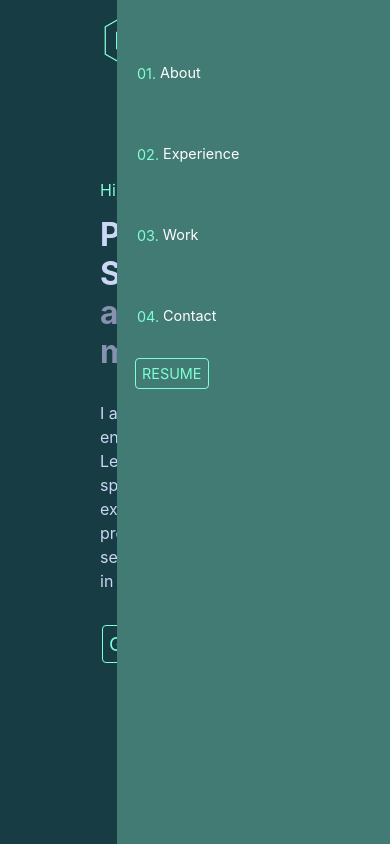
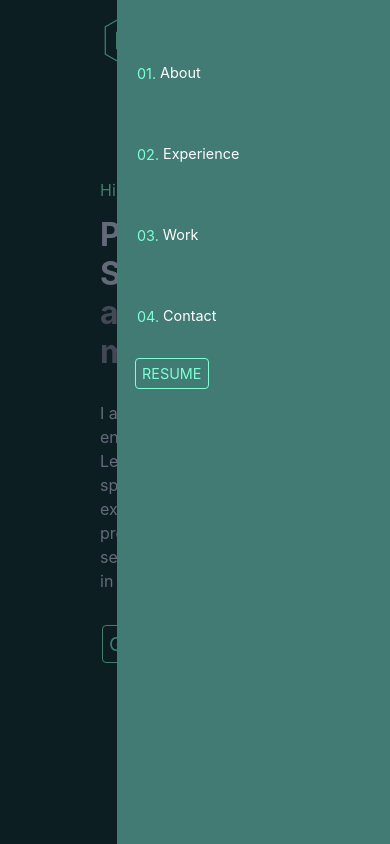
Before and after one commit to DonkeyKongJr/portfolio, a React (Create React App) app: page / in a window 390 px wide. Both pictures are taken after a click on the element 310 px from the left and 40 px from the top of the page. Shown: the top 844 px of the page. Built offline with nearby package versions, Linux system fonts and the light colour scheme; a web font is replaced by a local one.

Commit message:
feat(mobile): add backdrop to close side drawer

```diff
--- a/src/components/Navigation/SideDrawer/SideDrawer.js
+++ b/src/components/Navigation/SideDrawer/SideDrawer.js
@@ -3,6 +3,7 @@ import Aux from './../../../hoc/Aux';
 import NavigationItems from './../NavigationItems/NavigationItems';
 import classes from './SideDrawer.module.css';
 import Button from '../../UI/Button/Button';
+import BackDrop from '../../UI/BackDrop/BackDrop';
 
 const sideDrawer = (props) => {
   let attachedClasses = [classes.SideDrawer, classes.Close];
@@ -13,6 +14,7 @@ const sideDrawer = (props) => {
 
   return (
     <Aux>
+      <BackDrop show={props.open} clicked={props.closed} />
       <div className={attachedClasses.join(' ')}>
         <nav>
           <NavigationItems />
--- /dev/null
+++ b/src/components/UI/BackDrop/BackDrop.js
@@ -0,0 +1,9 @@
+import React from 'react';
+import classes from './BackDrop.module.css';
+
+const backDrop = (props) =>
+  props.show ? (
+    <div className={classes.Backdrop} onClick={props.clicked}></div>
+  ) : null;
+
+export default backDrop;
--- /dev/null
+++ b/src/components/UI/BackDrop/BackDrop.module.css
@@ -0,0 +1,9 @@
+.Backdrop {
+  width: 100%;
+  height: 100%;
+  position: fixed;
+  z-index: 100;
+  left: 0;
+  top: 0;
+  background-color: rgba(0, 0, 0, 50%);
+}
--- a/src/containers/Layout/Layout.js
+++ b/src/containers/Layout/Layout.js
@@ -37,6 +37,10 @@ class Layout extends React.Component {
     this.setState({ openMenu: true });
   };
 
+  closeMenuHandler = () => {
+    this.setState({ openMenu: false });
+  };
+
   render() {
     return (
       <Aux>
@@ -44,7 +48,7 @@ class Layout extends React.Component {
           clicked={this.scrollToHandler}
           openMenu={this.openMenuHandler}
         />
-        <SideDrawer open={this.state.openMenu} />
+        <SideDrawer open={this.state.openMenu} closed={this.closeMenuHandler} />
         <main className={classes.Content}>
           <Introduction />
           <AboutMe ref={this.aboutMeChild} />
```
